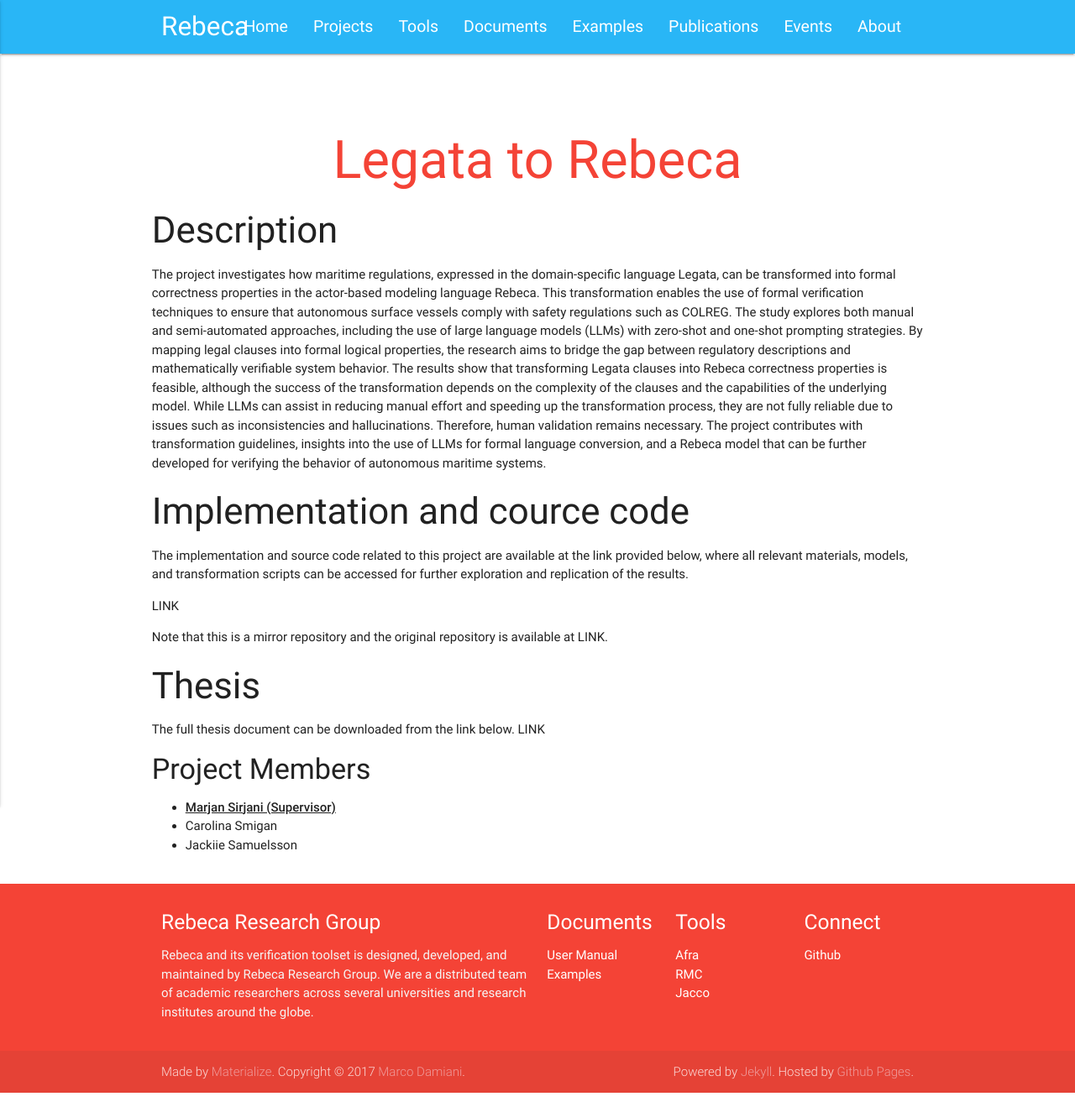
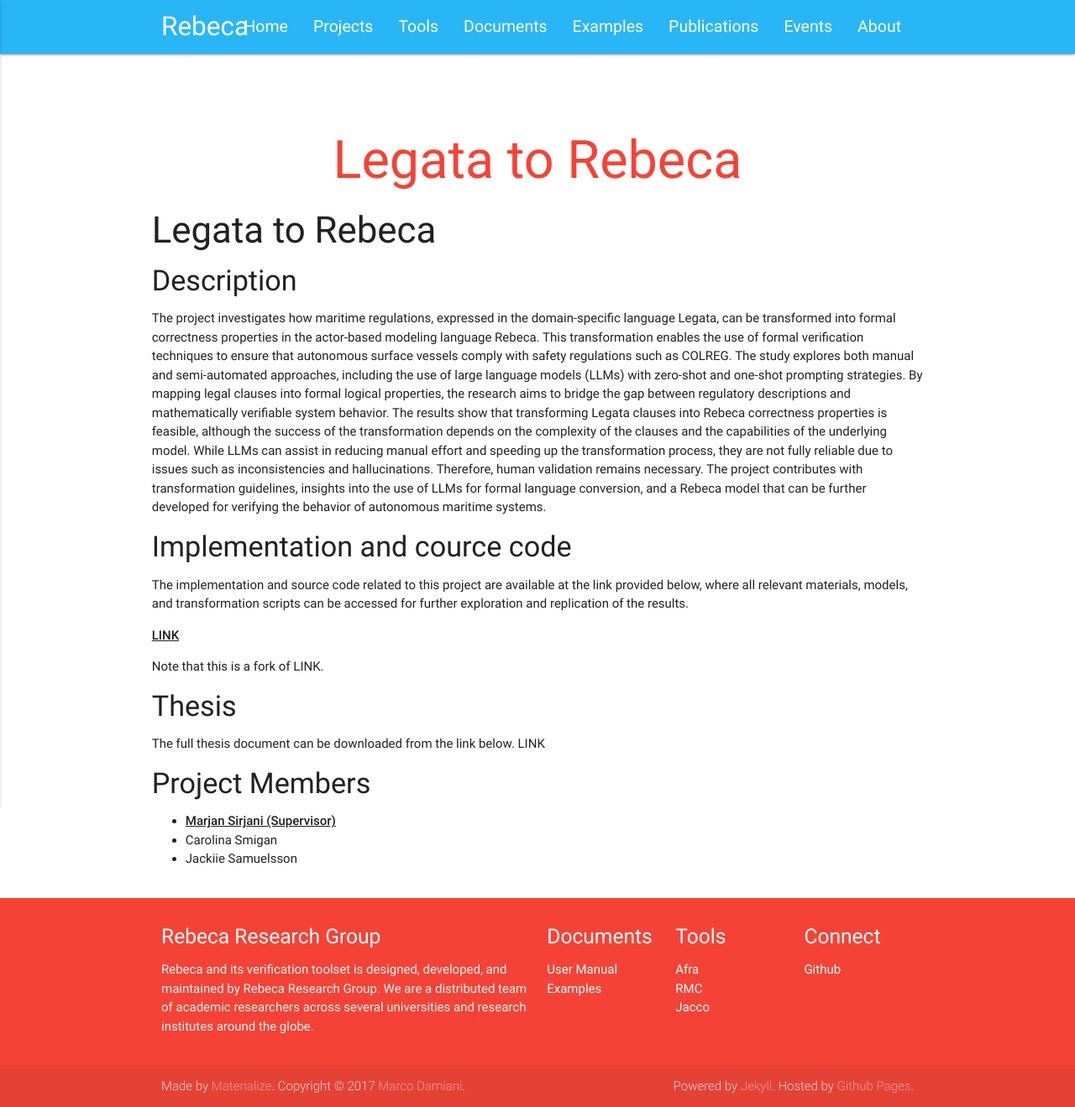
Before and after one commit to rebeca-lang/rebeca-lang.github.io, a Jekyll site: the page built from projects/LegatatoRebeca.md, in a window 1280 px wide. Shown: the whole page at 84% size. Built offline with Jekyll 4.4.1, drawn with Linux system fonts in a browser that asks for light colours.

Commit message:
Refine project documentation and headings
Updated headings for better clarity and consistency. Revised project description and links for accuracy.

```diff
--- a/projects/LegatatoRebeca.md
+++ b/projects/LegatatoRebeca.md
@@ -4,20 +4,21 @@ title: Legata to Rebeca
 permalink: /allprojects/LegatatoRebeca
 
 ---
+### Legata to Rebeca
 
-### Description
+#### Description
 The project investigates how maritime regulations, expressed in the domain-specific language Legata, can be transformed into formal correctness properties in the actor-based modeling language Rebeca. This transformation enables the use of formal verification techniques to ensure that autonomous surface vessels comply with safety regulations such as COLREG. The study explores both manual and semi-automated approaches, including the use of large language models (LLMs) with zero-shot and one-shot prompting strategies. By mapping legal clauses into formal logical properties, the research aims to bridge the gap between regulatory descriptions and mathematically verifiable system behavior.
 The results show that transforming Legata clauses into Rebeca correctness properties is feasible, although the success of the transformation depends on the complexity of the clauses and the capabilities of the underlying model. While LLMs can assist in reducing manual effort and speeding up the transformation process, they are not fully reliable due to issues such as inconsistencies and hallucinations. Therefore, human validation remains necessary. The project contributes with transformation guidelines, insights into the use of LLMs for formal language conversion, and a Rebeca model that can be further developed for verifying the behavior of autonomous maritime systems.
 
 
-### Implementation and cource code
+#### Implementation and cource code
 The implementation and source code related to this project are available at the link provided below, where all relevant materials, models, and transformation scripts can be accessed for further exploration and replication of the results.
 
-LINK
+**<u> LINK </u>**
 
-Note that this is a mirror repository and the original repository is available at LINK.
+Note that this is a fork of LINK.
 
-### Thesis
+#### Thesis
 The full thesis document can be downloaded from the link below.
 LINK
 
```
